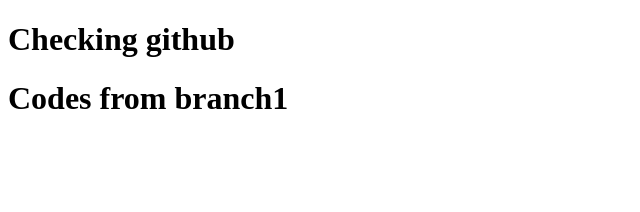
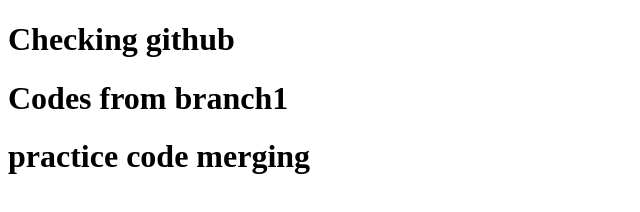
Before and after one commit to tanvirulislam149/github, a plain HTML site: page index.html in a window 1280 px wide. Shown: the whole page, without its empty margins (0-640 px from the left). Drawn offline with Linux system fonts and the light colour scheme.

Commit message:
merge practice

```diff
--- a/index.html
+++ b/index.html
@@ -9,5 +9,6 @@
 <body>
     <h1>Checking github</h1>
     <h1>Codes from branch1</h1>
+    <h1>practice code merging</h1>
 </body>
 </html>
```
